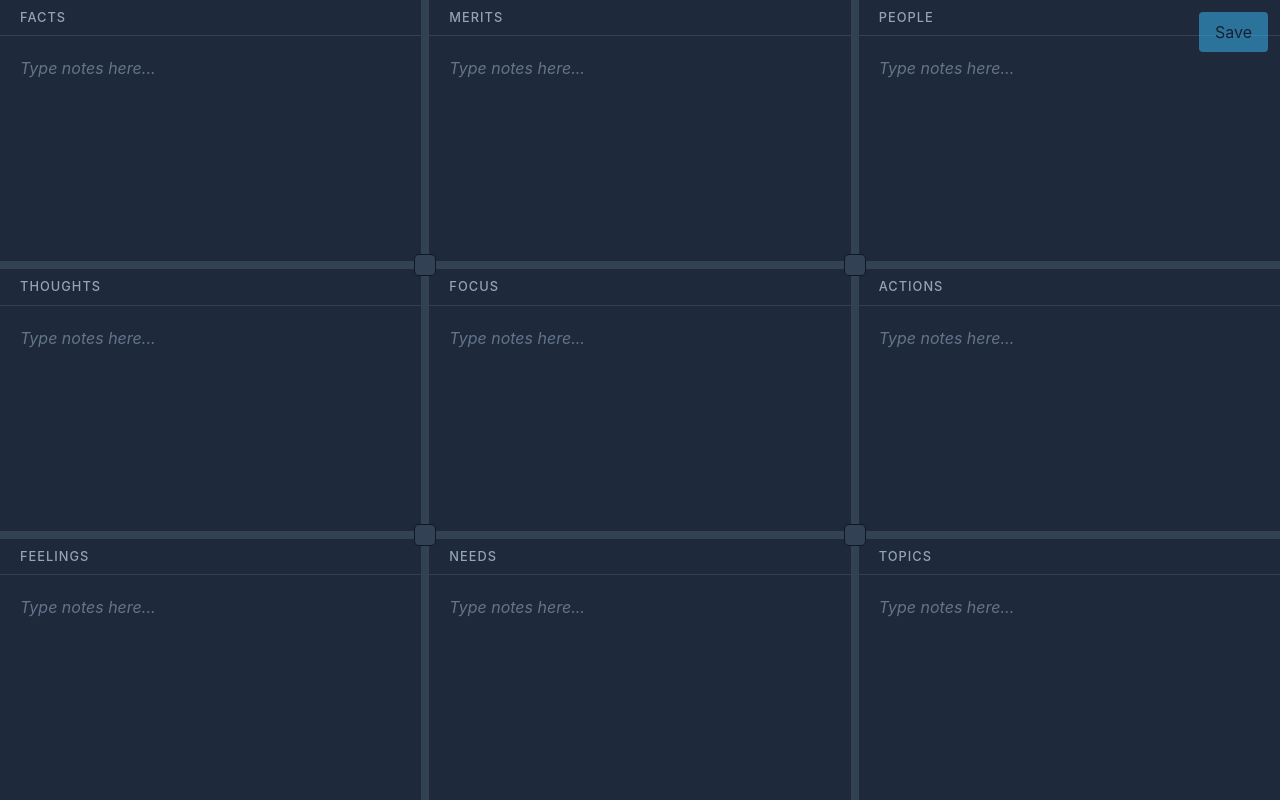
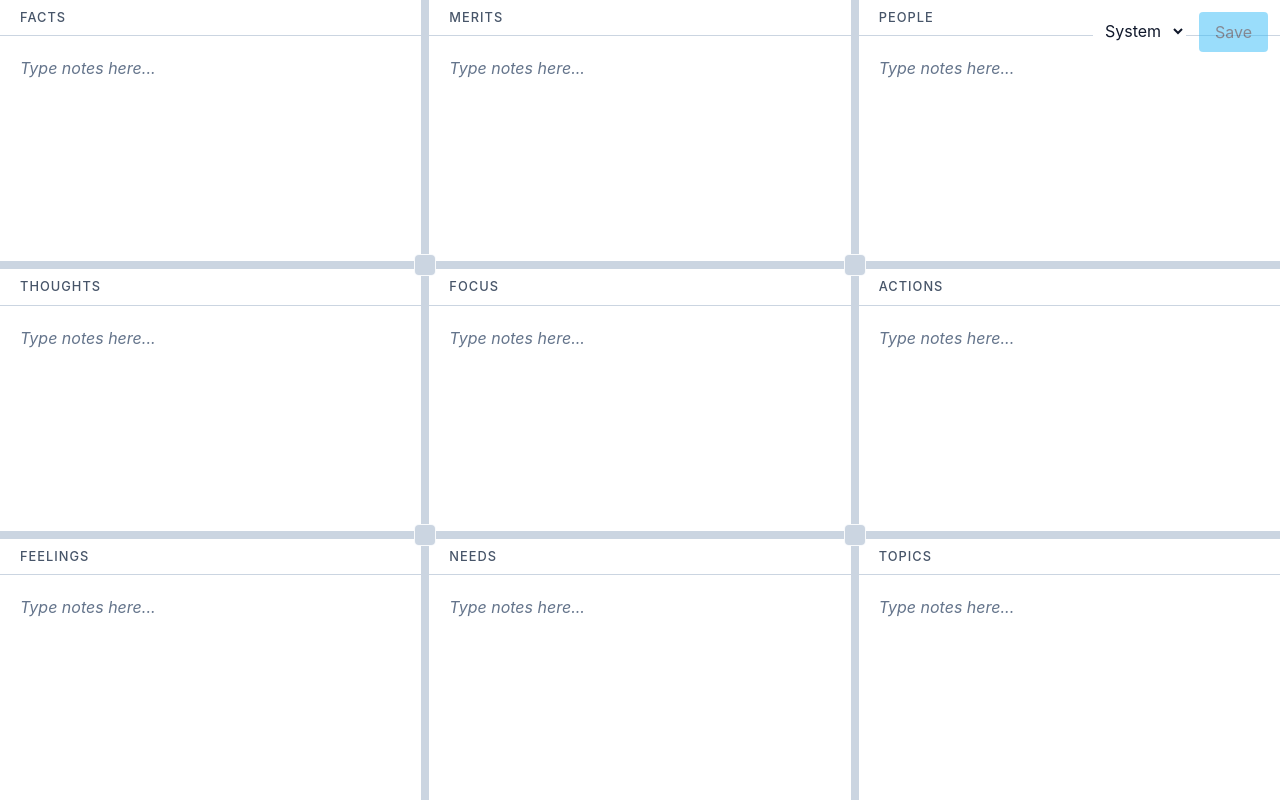
Before and after one commit to hiimalexjgarcia/sequine, a website built with Vite: page index.html in a window 1280 px wide. Built offline with nearby package versions, Linux system fonts and the light colour scheme.

Commit message:
Add system-aware color themes
Co-authored-by: Copilot <223556219+Copilot@users.noreply.github.com>

```diff
--- a/src/main.js
+++ b/src/main.js
@@ -2,6 +2,11 @@ import './style.css'
 
 document.querySelector('#app').innerHTML = `
 <button class="save-button" type="button">Save</button>
+<select class="theme-select" aria-label="Color theme">
+    <option value="system">System</option>
+    <option value="light">Light</option>
+    <option value="dark">Dark</option>
+</select>
 <div class="grid">
     <div class="cell"><h2 class="cell-header" contenteditable="false">FACTS</h2><div class="cell-content" contenteditable="false"></div></div>
     <div class="cell"><h2 class="cell-header" contenteditable="false">MERITS</h2><div class="cell-content" contenteditable="false"></div></div>
@@ -26,9 +31,14 @@ document.querySelector('#app').innerHTML = `
 function initializeSavedCopy() {
     const grid = document.querySelector('.grid')
     const saveButton = document.querySelector('.save-button')
+    const themeSelect = document.querySelector('.theme-select')
     const cells = Array.from(document.querySelectorAll('.cell-content'))
     const gutters = Array.from(document.querySelectorAll('.gutter-col, .gutter-row'))
     let initialContent = cells.map((cell) => cell.innerHTML)
+    const themePreference = document.documentElement.dataset.theme || 'system'
+    themeSelect.value = themePreference
+    document.documentElement.dataset.theme = themePreference
+    let initialTheme = themePreference
 
     function getStyles() {
         return Array.from(document.styleSheets).map((styleSheet) => {
@@ -93,7 +103,7 @@ function initializeSavedCopy() {
                 : grid.clientHeight
             return Math.abs(position - initialDividerPositions[index]) * size > 1
         })
-        saveButton.disabled = !contentChanged && !dividersChanged
+        saveButton.disabled = !contentChanged && !dividersChanged && themeSelect.value === initialTheme
     }
 
     function downloadPage() {
@@ -130,6 +140,7 @@ function initializeSavedCopy() {
         setTimeout(() => URL.revokeObjectURL(url), 1000)
         initialContent = cells.map((cell) => cell.innerHTML)
         initialDividerPositions = getDividerPositions()
+        initialTheme = themeSelect.value
         updateSaveButton()
     }
 
@@ -146,6 +157,10 @@ function initializeSavedCopy() {
 
     saveButton.disabled = true
     saveButton.addEventListener('click', downloadPage)
+    themeSelect.addEventListener('change', () => {
+        document.documentElement.dataset.theme = themeSelect.value
+        updateSaveButton()
+    })
     window.addEventListener('resize', resizeGrid)
     dividerPositions = getDividerPositions()
     resizeGrid()
--- a/src/style.css
+++ b/src/style.css
@@ -1,8 +1,30 @@
 :root {
+    color-scheme: dark;
     --bg-color: #0f172a;
     --cell-color: #1e293b;
     --divider-color: #334155;
     --text-color: #f1f5f9;
+    --header-text-color: #94a3b8;
+}
+
+:root[data-theme="light"] {
+    color-scheme: light;
+    --bg-color: #f8fafc;
+    --cell-color: #ffffff;
+    --divider-color: #cbd5e1;
+    --text-color: #0f172a;
+    --header-text-color: #475569;
+}
+
+@media (prefers-color-scheme: light) {
+    :root:not([data-theme="dark"]) {
+        color-scheme: light;
+        --bg-color: #f8fafc;
+        --cell-color: #ffffff;
+        --divider-color: #cbd5e1;
+        --text-color: #0f172a;
+        --header-text-color: #475569;
+    }
 }
 
 body, html {
@@ -24,7 +46,7 @@ body, html {
     margin: 0;
     padding: 10px 20px;
     border-bottom: 1px solid var(--divider-color);
-    color: #94a3b8;
+    color: var(--header-text-color);
     font-size: 0.8rem;
     letter-spacing: 0.08em;
 }
@@ -54,6 +76,19 @@ body, html {
 .save-button:disabled {
     opacity: 0.5;
     cursor: not-allowed;
+}
+
+.theme-select {
+    position: fixed;
+    z-index: 1;
+    top: 12px;
+    right: 94px;
+    padding: 8px;
+    border: 0;
+    border-radius: 4px;
+    background: var(--cell-color);
+    color: var(--text-color);
+    font: inherit;
 }
 
 .grid {
```
